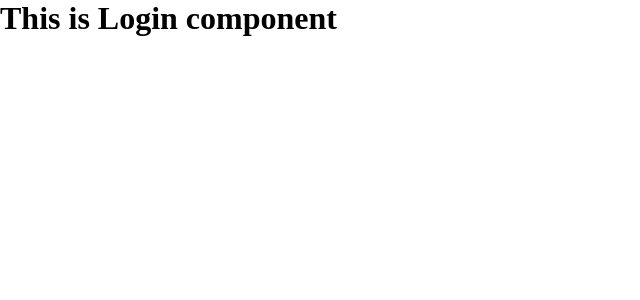
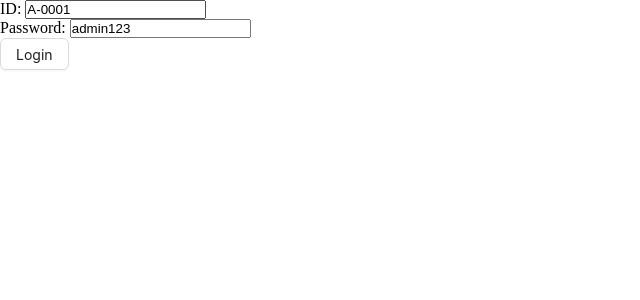
Before and after one commit to Abdullah149081/university-client, a React (Vite) app: page /login in a window 1280 px wide. Shown: the top 300 px of the page, without its empty margins (0-640 px from the left). Built offline with nearby package versions, Linux system fonts and the light colour scheme.

Commit message:
Add login form and authentication logic

```diff
--- a/src/pages/Login.tsx
+++ b/src/pages/Login.tsx
@@ -1,8 +1,46 @@
+/* eslint-disable react/jsx-props-no-spreading */
+import { Button } from 'antd';
+import { SubmitHandler, useForm } from 'react-hook-form';
+import { useLoginMutation } from '../redux/features/auth/authApi';
+import { setUser } from '../redux/features/auth/authSlice';
+import { useAppDispatch } from '../redux/hooks';
+import verifyToken from '../utils/verifyToken';
+
+type FormValues = {
+  id: string;
+  password: string;
+};
+
 const Login = () => {
+  const { register, handleSubmit } = useForm<FormValues>({
+    defaultValues: { id: 'A-0001', password: 'admin123' },
+  });
+
+  const [login] = useLoginMutation();
+  const dispatch = useAppDispatch();
+
+  const onSubmit: SubmitHandler<FormValues> = async (data) => {
+    const userInfo = {
+      id: data.id,
+      password: data.password,
+    };
+
+    const res = await login(userInfo).unwrap();
+    const user = verifyToken(res.data.accessToken);
+    dispatch(setUser({ user, token: res.data.accessToken }));
+  };
   return (
-    <div>
-      <h1> This is Login component </h1>
-    </div>
+    <form onSubmit={handleSubmit(onSubmit)}>
+      <div>
+        <label htmlFor="id">ID: </label>
+        <input type="text" id="id" {...register('id')} />
+      </div>
+      <div>
+        <label htmlFor="password">Password: </label>
+        <input type="text" id="password" {...register('password')} />
+      </div>
+      <Button htmlType="submit">Login</Button>
+    </form>
   );
 };
 
```
